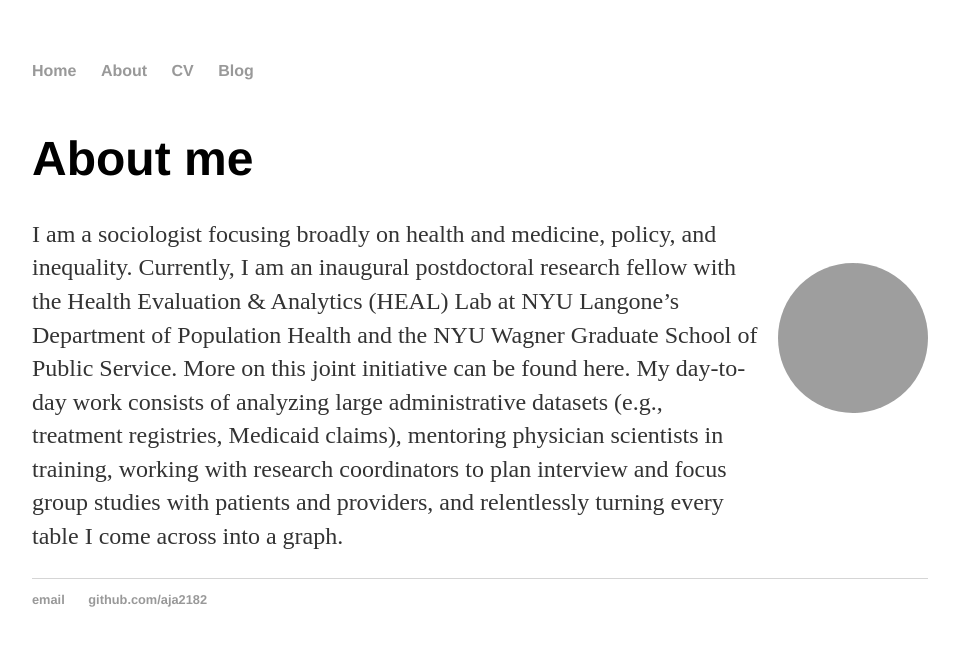
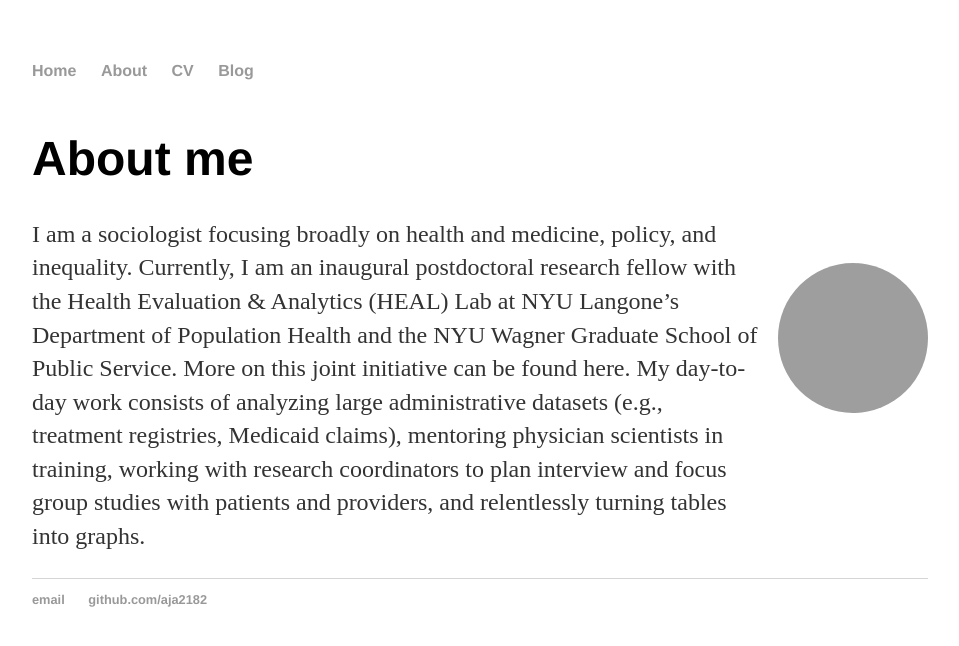
Before and after one commit to aja2182/aja2182.github.io, a Jekyll site: the page built from about/index.html, in a window 1280 px wide. Shown: the top 646 px of the page, without its empty margins (160-1119 px from the left). Built offline with Jekyll 4.4.1, drawn with Linux system fonts in a browser that asks for light colours; grey boxes are pictures that could not be loaded.

Commit message:
Update index.html

```diff
--- a/about/index.html
+++ b/about/index.html
@@ -27,7 +27,7 @@
     <div class="about">
         <div class="text-content">
             <h1>About me</h1>
-            <p>I am a sociologist focusing broadly on health and medicine, policy, and inequality. Currently, I am an inaugural postdoctoral research fellow with the Health Evaluation & Analytics (HEAL) Lab at NYU Langone’s Department of Population Health and the NYU Wagner Graduate School of Public Service. More on this joint initiative can be found here. My day-to-day work consists of analyzing large administrative datasets (e.g., treatment registries, Medicaid claims), mentoring physician scientists in training, working with research coordinators to plan interview and focus group studies with patients and providers, and relentlessly turning every table I come across into a graph. </p>
+            <p>I am a sociologist focusing broadly on health and medicine, policy, and inequality. Currently, I am an inaugural postdoctoral research fellow with the Health Evaluation & Analytics (HEAL) Lab at NYU Langone’s Department of Population Health and the NYU Wagner Graduate School of Public Service. More on this joint initiative can be found here. My day-to-day work consists of analyzing large administrative datasets (e.g., treatment registries, Medicaid claims), mentoring physician scientists in training, working with research coordinators to plan interview and focus group studies with patients and providers, and relentlessly turning tables into graphs. </p>
         </div>
         <img src="avatar.png" alt="Avatar" class="avatar">
     </div>
```
